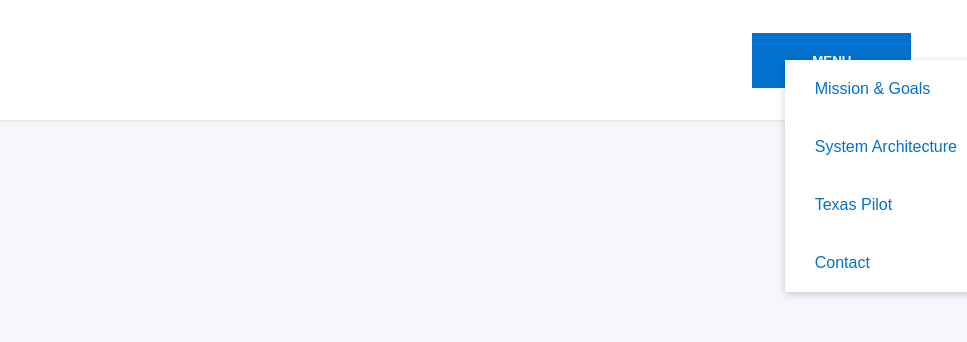
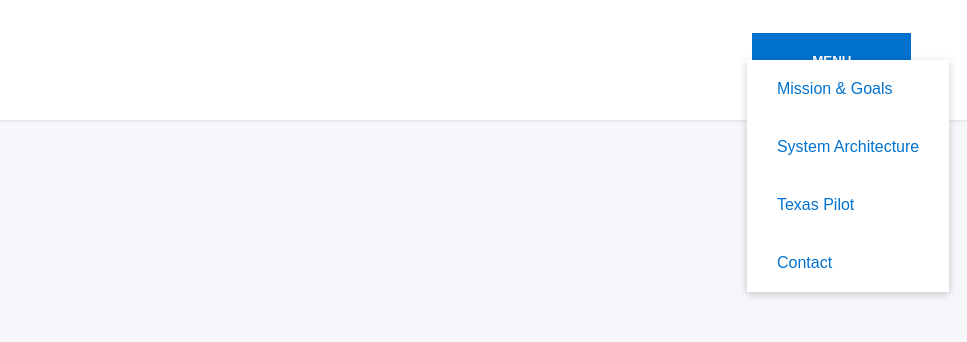
Before and after one commit to railmaptech/railmap, a plain HTML site: page index.html in a window 1280 px wide. Both pictures are taken after a click on the button "MENU". Shown: the top 342 px of the page, 313-1280 px from the left. Drawn offline with Linux system fonts and the light colour scheme.

Commit message:
Update index.html

```diff
--- a/index.html
+++ b/index.html
@@ -99,7 +99,7 @@
   <img src="logo-railmap.png" alt="RAILMAP Logo" class="logo" />
   <div>
     <button class="menu-button" onclick="toggleMenu()" style="margin-right:2cm;">MENU</button>
-    <div class="dropdown" id="dropdown-menu">
+    <div class="dropdown" id="dropdown-menu" style="margin-right:1cm;">
       <a href="#mission">Mission & Goals</a>
       <a href="#architecture">System Architecture</a>
       <a href="#pilot">Texas Pilot</a>
```
